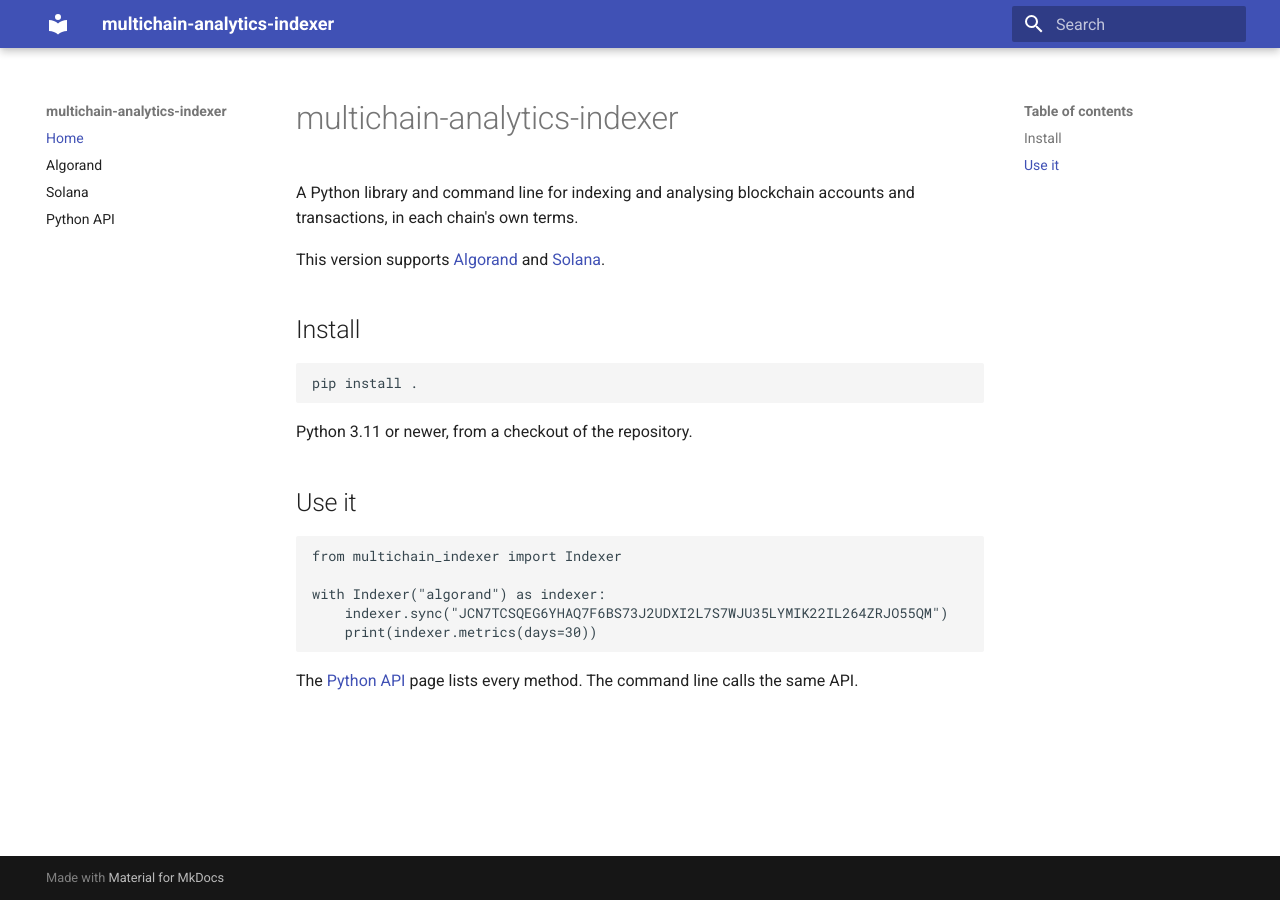
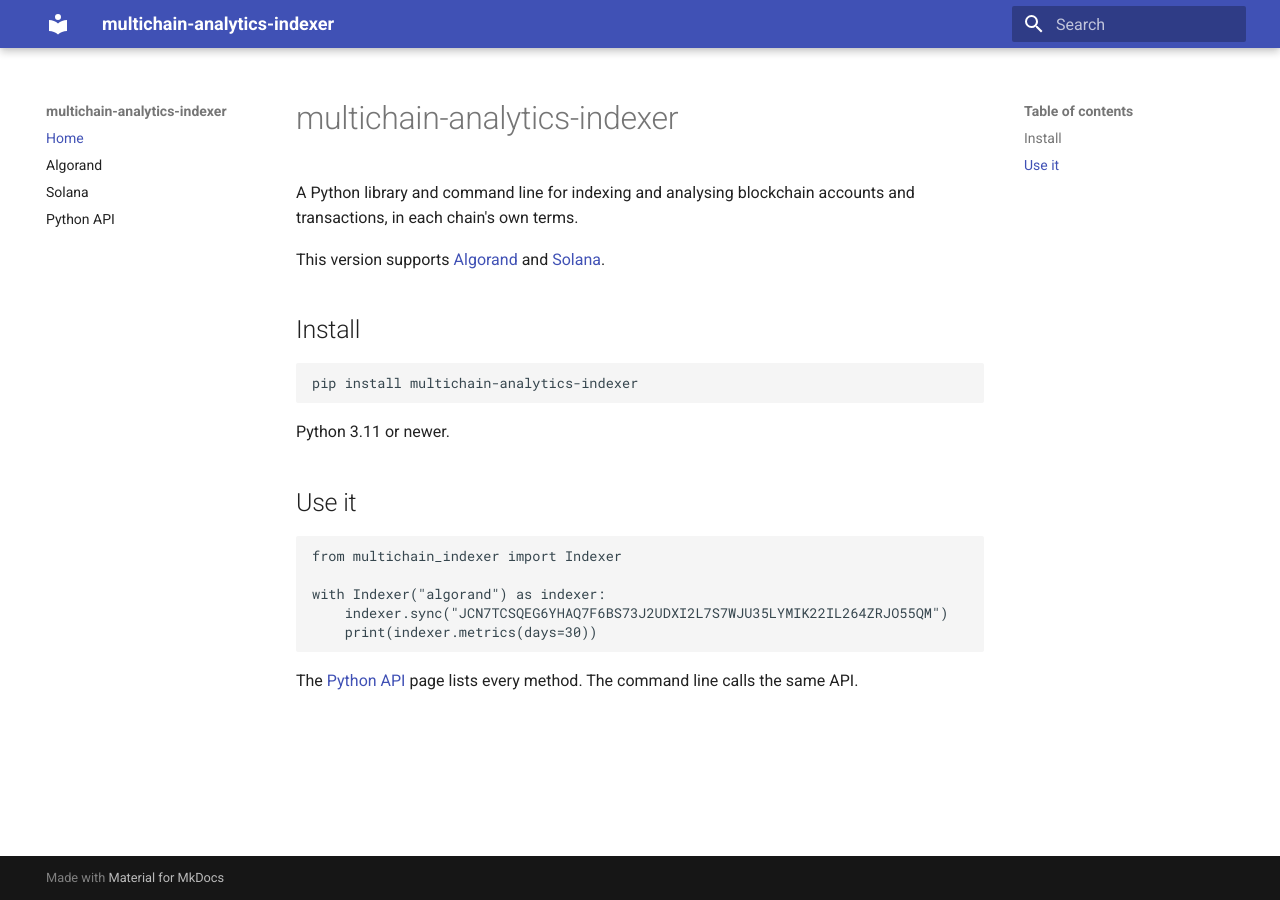
Before and after one commit to majidali32ms-lang/multichain-analytics-indexer, an MkDocs documentation site: the page built from docs/index.md, in a window 1280 px wide. Built offline with MkDocs 1.6.1 and Material for MkDocs 9.7.7, drawn with Linux system fonts in a browser that asks for light colours.

Commit message:
Install from PyPI in the README and docs

````diff
--- a/docs/index.md
+++ b/docs/index.md
@@ -8,10 +8,10 @@ This version supports [Algorand](chains/algorand.md) and [Solana](chains/solana.
 ## Install
 
 ```bash
-pip install .
+pip install multichain-analytics-indexer
 ```
 
-Python 3.11 or newer, from a checkout of the repository.
+Python 3.11 or newer.
 
 ## Use it
 
````
Also changed, not shown: README.md (+3 -3 lines).
